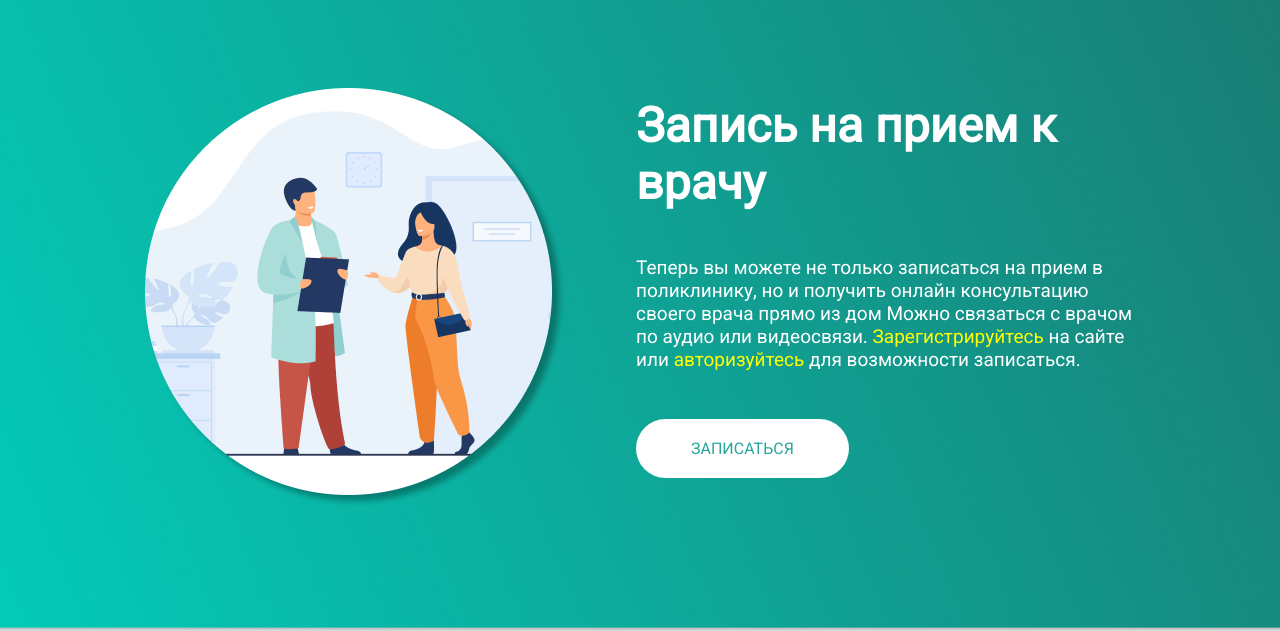
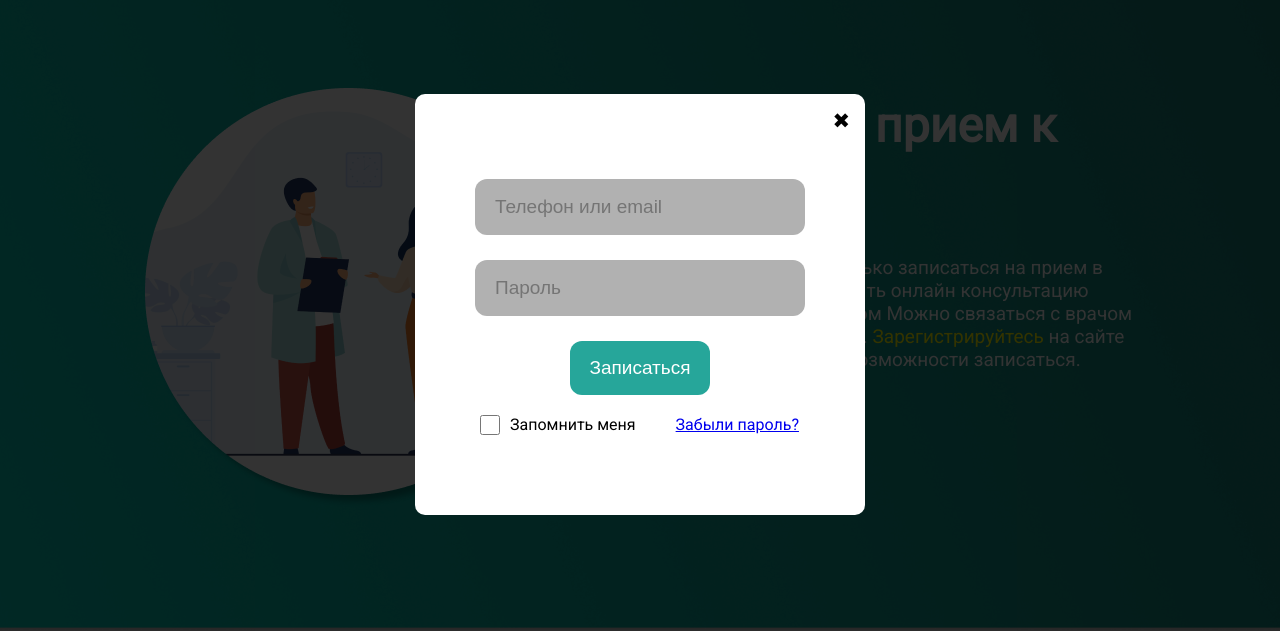
Before and after one commit to 221abdul/course_work, a plain HTML site: page index.html in a window 1280 px wide. Both pictures are taken after a click on the link "ЗАПИСАТЬСЯ". Shown: the part 96-727 px from the top of the page. Drawn offline with Linux system fonts and the light colour scheme.

Commit message:
third commit,последняя часть разработки

```diff
--- a/css/main.css
+++ b/css/main.css
@@ -236,181 +236,91 @@ body{
 
 /* frame regist */
 
-.main2-page{
-    height: 1350px;
-    background: url(/img/foto2.png) center center/cover no-repeat;
-
-
-}
-.form-reg{
-    margin: 0 auto;
-    width: 980px;
-}
-.heading{
-    color:#fff;
-    font-size: 35px;
-    margin-top: 51px;
-}
-
-.personal-data{
-    border-style: solid;
-    border-radius:12px;
-    padding-top: 15px;
-    padding-bottom: 15px;
-    padding-left: 25px;
-    background-color:#fff;
-    border-color: #fff;
-    color:#5D5C5C;
-}
 
 
 
+.pop_up{
+    width: 100%;
+    height: 100%;
+    position: fixed;
+    left: 0;
+    top: 0;
+    background-color: rgba(0, 0, 0, .8);
+    z-index: 2;
+    transform: translateY(-44.5%) scale(0);
+    transition: .4s ease-in-out;
+}
+.pop_up.active {
+    transform: translateY(0%) scale(100%);
+    background-color: rgba(0, 0, 0, .8);
+ }
 
-input  {
-    margin-top: 25px;
-    height: 40px;
-    width: 285px;
-    border-radius: 4px;
+.pop_up_container{
+    display: flex;
+    width: 100%;
+    height: 100%;
+}
+
+.pop_up_body{
+    margin: auto;
+    width: 450px;
+
+    background-color: #fff;
+    border-radius: 10px;
+    text-align: center;
+    padding: 60px 15px 60px 15px;
+    position: relative;
+}
+
+.pop_up_body input{
+    display: block;
+    margin: 25px auto 0px  auto;
+    width: 330px;
+    padding: 17px 20px;
+    border-radius: 12px;
     border: none;
+    font-weight: 500;
     font-size: 19px;
-
-
+    background-color:rgb(177, 177, 177);
 }
-input:focus{
+.pop_up_body input:focus{
     outline: none;
 }
 
-
-
-label{
-    margin-right: 20px;
-}
-.last-name{
+.pop_up_body button{
+    cursor: pointer;
+    display: block;
+    width: 140px;
+    margin: 25px auto 0px auto;
+    padding: 16px 0px;
+    font-weight: 500;
     font-size: 19px;
-    color: rgb(255, 255, 255);
-    margin-left: 55px;
-}
-.user-name{
-    font-size: 19px;
-    color: rgb(255, 255, 255);
-    margin-left: 100px;
+    border: none;
+    color: #fff;
+    border-radius: 12px;
+    background-color:#26A69A;
 }
 
-    .patrony-mic{
-    font-size: 19px;
-    color: rgb(255, 255, 255);
-    margin-left: 55px;
+.pop_up_close{
+    cursor: pointer;
+    position: absolute;
+    top: 15px;
+    right: 15px;
+    font-size: 21px;
+}
+.pop_up_body .chekkbox{
+
+    display: flex;
+    align-items: center;
+    margin-top: 0px;
+}
+
+.pop_up_body input.chekk{
+    margin:20px 10px 20px 50px;
+    width: 20px;
+    height: 20px;
 
 }
-    .birthday{
-    font-size: 19px;
-    color: rgb(255, 255, 255);
-
+.text1{
+    margin-right: 40px;
 }
-
-.brt-date{
-    font-size: 19px;
-    color: #000000;
-    padding-left: 17px;
-
-}
-
-
-.type-select{
-    margin-top: 25px;
-    height: 40px;
-    width: 285px;
-    border-radius: 4px;
-    border: none;
-    color: #A3A1A1;
-    font-size: 18px;
-    padding-left: 17px;
-
-}
-
-
-.type-policy{
-    font-size: 19px;
-    color: rgb(255, 255, 255);
-    margin-left: 38px;
-}
-.policy-num{
-    font-size: 19px;
-    color: rgb(255, 255, 255);
-    margin-left: 82px;
-}
-
-input::placeholder{
-    font-size: 19px;
-    color: #A3A1A1;
-    padding-left: 17px;
-
-}
-
-
-.email{
-    font-size: 19px;
-    color: rgb(255, 255, 255);
-    margin-left: 22px;
-}
-
-.teleph{
-    font-size: 19px;
-    color: rgb(255, 255, 255);
-    margin-left: 57px;
-}
-.pass{
-    font-size: 19px;
-    color: rgb(255, 255, 255);
-    margin-left: 67px;
-}
-
-.pass-yet{
-    font-size: 19px;
-    color: rgb(255, 255, 255);
-
-
-
-}
-.passyet{
-    width: 275px;
-}
-
-.span-banner{
-    font-size: 12px;
-    color: red;
-    margin-left: 160px;
-}
-.chek{
-    margin-top: 0;
-    width: 20px;
-    height: 20px;
-    vertical-align: middle;
-
-}
-
-
-.checkbox{
-    margin-top: 20px;
-    margin-left: 160px;
-}
-.text{
-    color: blanchedalmond;
-
-}
-
-.btn-reg{
-    text-decoration: none;
-    font-size: 19px;
-    color: #26A69A;
-    background:#fff;
-    border-radius: 37px;
-    padding: 20px 40px ;
-
-
-}
-.button-reg{
-    margin-top: 50px ;
-    text-align: center;
-
-}
--- /dev/null
+++ b/css/main2.css
@@ -0,0 +1,178 @@
+.main2-page{
+    height: 1350px;
+    background: url(/img/foto2.png) center center/cover no-repeat;
+
+
+}
+.form-reg{
+    margin: 0 auto;
+    width: 980px;
+}
+.heading{
+    color:#fff;
+    font-size: 35px;
+    margin-top: 51px;
+}
+
+.personal-data{
+    border-style: solid;
+    border-radius:12px;
+    padding-top: 15px;
+    padding-bottom: 15px;
+    padding-left: 25px;
+    background-color:#fff;
+    border-color: #fff;
+    color:#5D5C5C;
+}
+
+
+
+
+input  {
+    margin-top: 25px;
+    height: 40px;
+    width: 285px;
+    border-radius: 4px;
+    border: none;
+    font-size: 19px;
+
+
+}
+input:focus{
+    outline: none;
+}
+
+
+
+label{
+    margin-right: 20px;
+}
+.last-name{
+    font-size: 19px;
+    color: rgb(255, 255, 255);
+    margin-left: 55px;
+}
+.user-name{
+    font-size: 19px;
+    color: rgb(255, 255, 255);
+    margin-left: 100px;
+}
+
+    .patrony-mic{
+    font-size: 19px;
+    color: rgb(255, 255, 255);
+    margin-left: 55px;
+
+}
+    .birthday{
+    font-size: 19px;
+    color: rgb(255, 255, 255);
+
+}
+
+.brt-date{
+    font-size: 19px;
+    color: #000000;
+    padding-left: 17px;
+
+}
+
+
+.type-select{
+    margin-top: 25px;
+    height: 40px;
+    width: 285px;
+    border-radius: 4px;
+    border: none;
+    color: #A3A1A1;
+    font-size: 18px;
+    padding-left: 17px;
+
+}
+
+
+.type-policy{
+    font-size: 19px;
+    color: rgb(255, 255, 255);
+    margin-left: 38px;
+}
+.policy-num{
+    font-size: 19px;
+    color: rgb(255, 255, 255);
+    margin-left: 82px;
+}
+
+input::placeholder{
+    font-size: 19px;
+    color: #A3A1A1;
+    padding-left: 17px;
+
+}
+
+
+.email{
+    font-size: 19px;
+    color: rgb(255, 255, 255);
+    margin-left: 22px;
+}
+
+.teleph{
+    font-size: 19px;
+    color: rgb(255, 255, 255);
+    margin-left: 57px;
+}
+.pass{
+    font-size: 19px;
+    color: rgb(255, 255, 255);
+    margin-left: 67px;
+}
+
+.pass-yet{
+    font-size: 19px;
+    color: rgb(255, 255, 255);
+
+
+
+}
+.passyet{
+    width: 275px;
+}
+
+.span-banner{
+    font-size: 12px;
+    color: red;
+    margin-left: 160px;
+}
+.chek{
+    margin-top: 0;
+    width: 20px;
+    height: 20px;
+    vertical-align: middle;
+
+}
+
+
+.checkbox{
+    margin-top: 20px;
+    margin-left: 160px;
+}
+.text{
+    color: blanchedalmond;
+
+}
+
+.btn-reg{
+    text-decoration: none;
+    font-size: 19px;
+    color: #26A69A;
+    background:#fff;
+    border-radius: 37px;
+    padding: 20px 40px ;
+
+
+}
+.button-reg{
+    margin-top: 50px ;
+    text-align: center;
+
+}
--- /dev/null
+++ b/css/rebote.css
@@ -0,0 +1,58 @@
+.main3-page{
+
+    height: 650px;
+}
+
+.main-container3{
+    width: 990px;
+    margin: 0 auto;
+}
+h1{
+    color:#fff;
+}
+
+input  {
+    margin-top: 25px;
+    height: 40px;
+    width: 285px;
+    border-radius: 4px;
+    border: none;
+    font-size: 19px;
+
+
+}
+input:focus{
+    outline: none;
+}
+
+
+
+label{
+    margin-right: 20px;
+}
+.email{
+    font-size: 19px;
+    color: rgb(255, 255, 255);
+    margin-left: 22px;
+}
+
+.teleph{
+    font-size: 19px;
+    color: rgb(255, 255, 255);
+    margin-left: 57px;
+}
+
+.reb_btn{
+    padding: 12px 20px;
+    background-color:floralwhite;
+    color:#26A69A;
+    border-radius: 8px;
+    border: none;
+    margin-left: 10px;
+    cursor: pointer;
+}
+
+.method{
+    font-size: 15px;
+    margin-left: 160px;
+}
--- a/index.html
+++ b/index.html
@@ -20,7 +20,7 @@
             <img src="/img/logo.svg" alt="logo">
         </div>
         <div class="login">
-            <a href="#" class="user"> <img src="img/User_circle.png" alt="" class="user-circle"> Вход </a>
+            <a href="#" class="user" > <img src="img/User_circle.png"  alt="" class="user-circle" id="open"> Вход </a>
             <a href="reg.html" class="user"> <img src="img/User_fill_add.png" alt="" class="user-fill"> Регистрация </a>
         </div>
     </div>
@@ -49,7 +49,30 @@
                 </div>
 
 
-                <a href="#" class="btn btn-white btn-animate">Записаться</a>
+                <a href="#" class="btn btn-white btn-animate" id="open_pop_up" >Записаться</a>
+                <div class="pop_up" id="pop_up">
+                    <div class="pop_up_container">
+                        <div class="pop_up_body" id="pop_up_body">
+
+                            <form action="">
+                                <input type="text" placeholder="Телефон или email">
+                                <input type="text" placeholder="Пароль">
+                                <button>Записаться</button>
+
+                            </form>
+
+                            <div class="pop_up_close" id="pop_up_close">
+                                &#10006
+                            </div>
+                            <div class="chekkbox">
+                            <input class="chekk" type="checkbox" id="click">
+                            <label for="click" class="text1">Запомнить меня </label>
+                            <a href="rebote.html">Забыли пароль?</a>
+                        </div>
+                        </div>
+
+                    </div>
+                </div>
         </div>
 
     </div>
@@ -78,6 +101,6 @@
 
 
 </footer>
-
+<script src="main.js" ></script>
 </body>
 </html>
--- /dev/null
+++ b/main.js
@@ -0,0 +1,12 @@
+const openPopUp = document.getElementById('open_pop_up');
+const closePopUp = document.getElementById('pop_up_close');
+const popUp = document.getElementById('pop_up');
+
+openPopUp.addEventListener('click', function(e){
+    e.preventDefault();
+    popUp.classList.add('active');
+})
+
+closePopUp.addEventListener('click', () => {
+    popUp.classList.remove('active');
+})
```
Also changed, not shown: rebote.html (added, +110 -0 lines), reg.html (+1 -0 lines).
